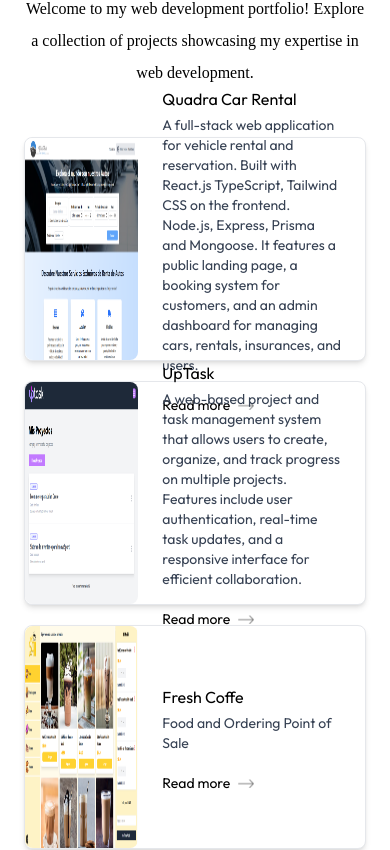
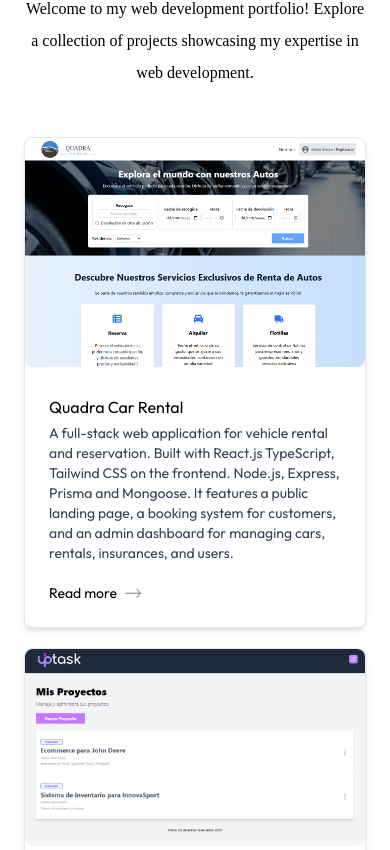
Before and after one commit to VicVaporub14/portafolio-web, a Next.js app: page / in a window 390 px wide. Shown: the part 3954-4804 px from the top of the page. Built offline with nearby package versions, Linux system fonts and the light colour scheme; a web font is replaced by a local one.

Commit message:
cambio en seccion work a diseño responsive

```diff
--- a/app/components/Work.jsx
+++ b/app/components/Work.jsx
@@ -15,12 +15,12 @@ export default function Work() {
 
                     <div
                         key={index}
-                        className="flex max-w-6xl h-56 rounded-lg cursor-pointer bg-white border-[0.5px] border-gray-200 shadow-md hover:bg-blue-50 hover:-translate-y-1 duration-500"
+                        className="flex flex-col md:flex-row max-w-6xl  rounded-lg cursor-pointer bg-white border-[0.5px] border-gray-200 shadow-md hover:bg-blue-50 hover:-translate-y-1 duration-500"
                     >
                         <img
                             src={project.bgImage}
                             alt={project.title}
-                            className="w-1/3 h-auto rounded-lg"
+                            className="w-full md:w-1/3 h-auto rounded-lg"
                         />
                         <div className='flex flex-col flex-1 py-6 px-6 justify-center'>
                             <div>
```
